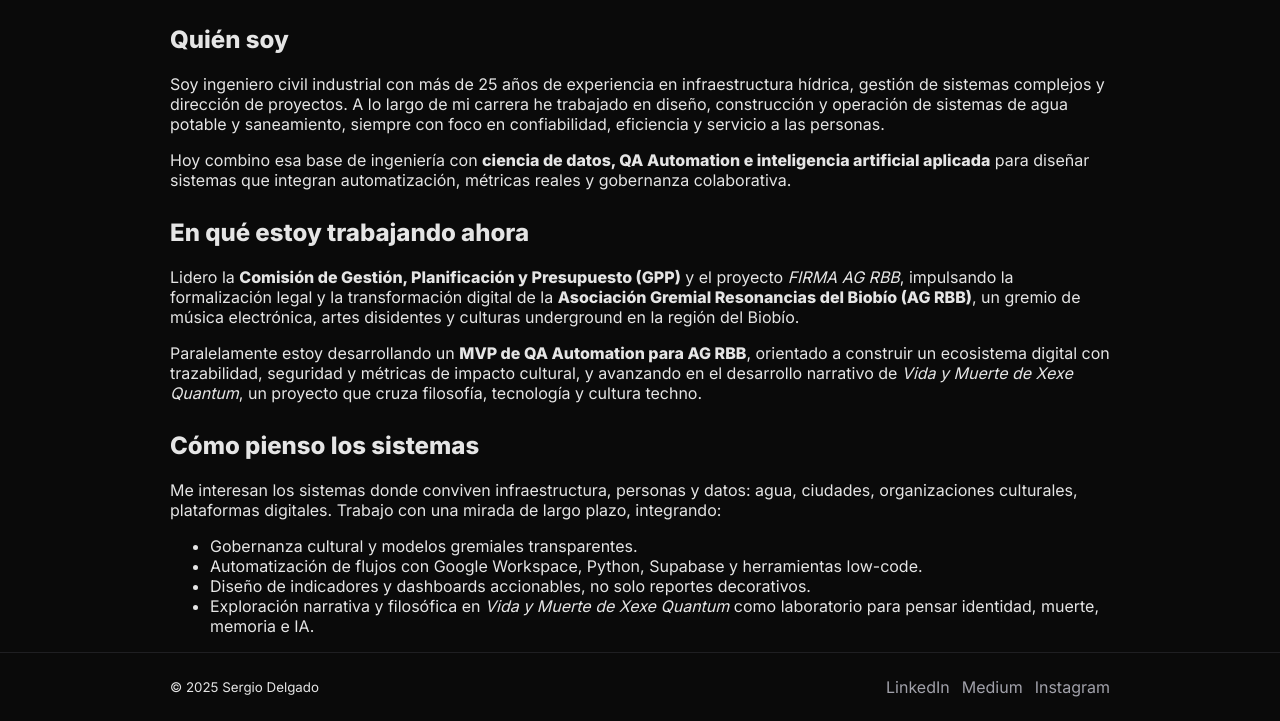
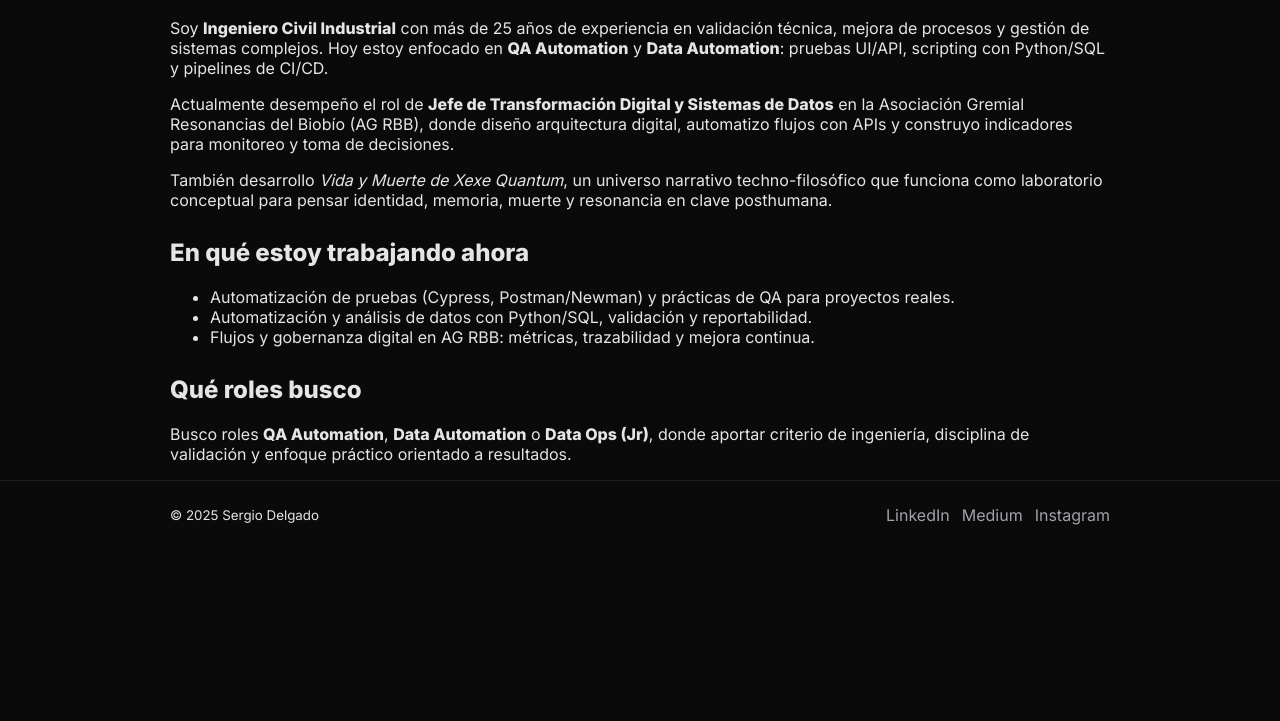
Before and after one commit to sergiodelgado/sergio-site, a website: page about.html in a window 1280 px wide. Shown: the part 135-856 px from the top of the page. After the commit the page ends 800 px from the top, so only its background shows below. Drawn offline with Linux system fonts and the light colour scheme.

Commit message:
Update index and about: QA Automation & Data focus

```diff
--- a/about.html
+++ b/about.html
@@ -3,7 +3,7 @@
 <head>
   <meta charset="UTF-8">
   <meta name="viewport" content="width=device-width, initial-scale=1">
-  <meta name="description" content="Perfil de Sergio Delgado: ingeniería civil industrial, infraestructura hídrica, ciencia de datos, QA Automation e innovación cultural en la Asociación Gremial Resonancias del Biobío.">
+  <meta name="description" content="Sobre Sergio Delgado: Ingeniero Civil Industrial enfocado en QA Automation, Data (Python/SQL), CI/CD y transformación digital con IA aplicada.">
   <title>Sobre mí — Sergio Delgado</title>
   <link rel="preconnect" href="https://fonts.googleapis.com">
   <link rel="preconnect" href="https://fonts.gstatic.com" crossorigin>
@@ -25,48 +25,33 @@
   <main class="container prose">
     <h1>Sobre mí</h1>
 
-    <h2>Quién soy</h2>
     <p>
-      Soy ingeniero civil industrial con más de 25 años de experiencia en infraestructura hídrica,
-      gestión de sistemas complejos y dirección de proyectos. A lo largo de mi carrera he trabajado
-      en diseño, construcción y operación de sistemas de agua potable y saneamiento, siempre con foco
-      en confiabilidad, eficiencia y servicio a las personas.
+      Soy <strong>Ingeniero Civil Industrial</strong> con más de 25 años de experiencia en validación técnica, mejora de procesos y gestión de sistemas complejos.
+      Hoy estoy enfocado en <strong>QA Automation</strong> y <strong>Data Automation</strong>: pruebas UI/API, scripting con Python/SQL y pipelines de CI/CD.
     </p>
 
     <p>
-      Hoy combino esa base de ingeniería con <strong>ciencia de datos, QA Automation e inteligencia
-      artificial aplicada</strong> para diseñar sistemas que integran automatización, métricas reales
-      y gobernanza colaborativa.
+      Actualmente desempeño el rol de <strong>Jefe de Transformación Digital y Sistemas de Datos</strong> en la Asociación Gremial Resonancias del Biobío (AG RBB),
+      donde diseño arquitectura digital, automatizo flujos con APIs y construyo indicadores para monitoreo y toma de decisiones.
+    </p>
+
+    <p>
+      También desarrollo <em>Vida y Muerte de Xexe Quantum</em>, un universo narrativo techno-filosófico que funciona como laboratorio conceptual para pensar identidad,
+      memoria, muerte y resonancia en clave posthumana.
     </p>
 
     <h2>En qué estoy trabajando ahora</h2>
+    <ul>
+      <li>Automatización de pruebas (Cypress, Postman/Newman) y prácticas de QA para proyectos reales.</li>
+      <li>Automatización y análisis de datos con Python/SQL, validación y reportabilidad.</li>
+      <li>Flujos y gobernanza digital en AG RBB: métricas, trazabilidad y mejora continua.</li>
+    </ul>
+
+    <h2>Qué roles busco</h2>
     <p>
-      Lidero la <strong>Comisión de Gestión, Planificación y Presupuesto (GPP)</strong> y el proyecto
-      <em>FIRMA AG RBB</em>, impulsando la formalización legal y la transformación digital de la
-      <strong>Asociación Gremial Resonancias del Biobío (AG RBB)</strong>, un gremio de música electrónica,
-      artes disidentes y culturas underground en la región del Biobío.
+      Busco roles <strong>QA Automation</strong>, <strong>Data Automation</strong> o <strong>Data Ops (Jr)</strong>,
+      donde aportar criterio de ingeniería, disciplina de validación y enfoque práctico orientado a resultados.
     </p>
-
-    <p>
-      Paralelamente estoy desarrollando un <strong>MVP de QA Automation para AG RBB</strong>, orientado a
-      construir un ecosistema digital con trazabilidad, seguridad y métricas de impacto cultural, y
-      avanzando en el desarrollo narrativo de <em>Vida y Muerte de Xexe Quantum</em>, un proyecto que
-      cruza filosofía, tecnología y cultura techno.
-    </p>
-
-    <h2>Cómo pienso los sistemas</h2>
-    <p>
-      Me interesan los sistemas donde conviven infraestructura, personas y datos: agua, ciudades,
-      organizaciones culturales, plataformas digitales. Trabajo con una mirada de largo plazo,
-      integrando:
-    </p>
-
-    <ul>
-      <li>Gobernanza cultural y modelos gremiales transparentes.</li>
-      <li>Automatización de flujos con Google Workspace, Python, Supabase y herramientas low-code.</li>
-      <li>Diseño de indicadores y dashboards accionables, no solo reportes decorativos.</li>
-      <li>Exploración narrativa y filosófica en <em>Vida y Muerte de Xexe Quantum</em> como laboratorio para pensar identidad, muerte, memoria e IA.</li>
-    </ul>
   </main>
 
   <footer class="site-footer">
```
Also changed, not shown: index.html (+12 -12 lines).
